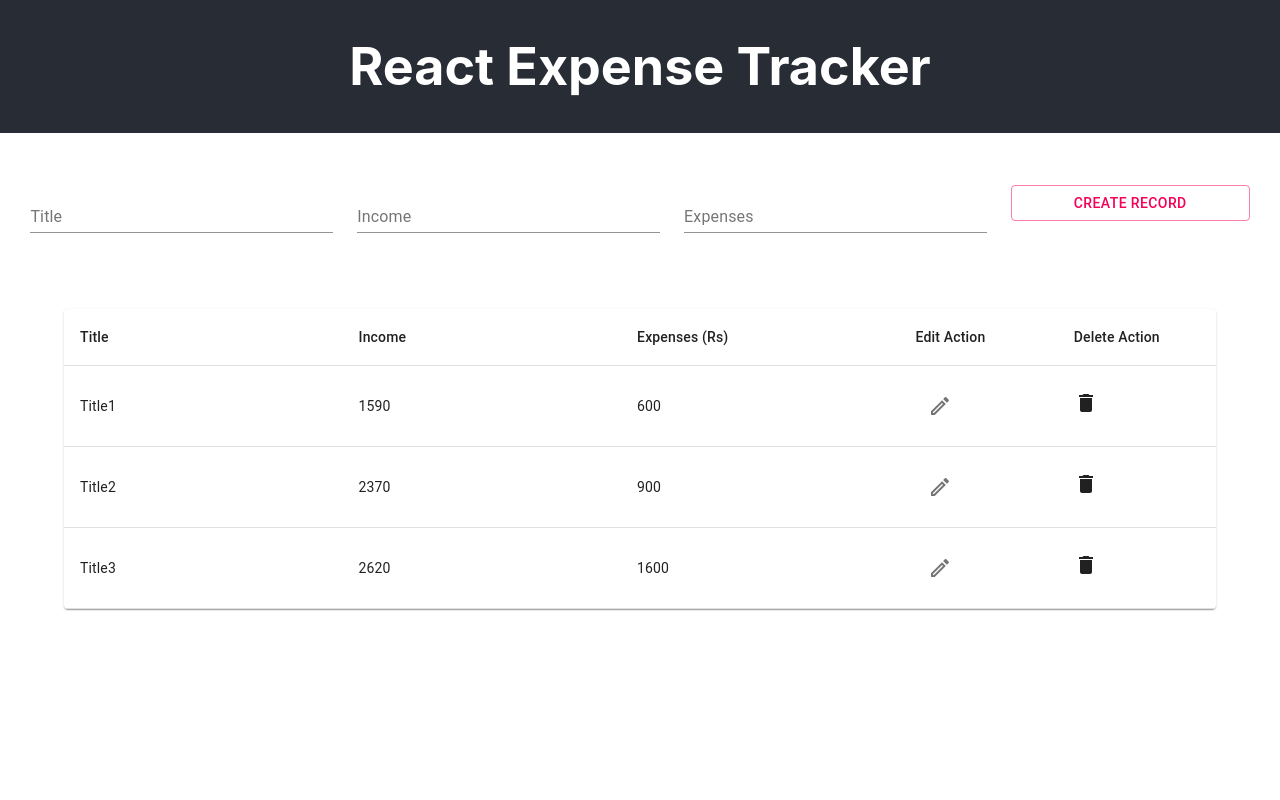
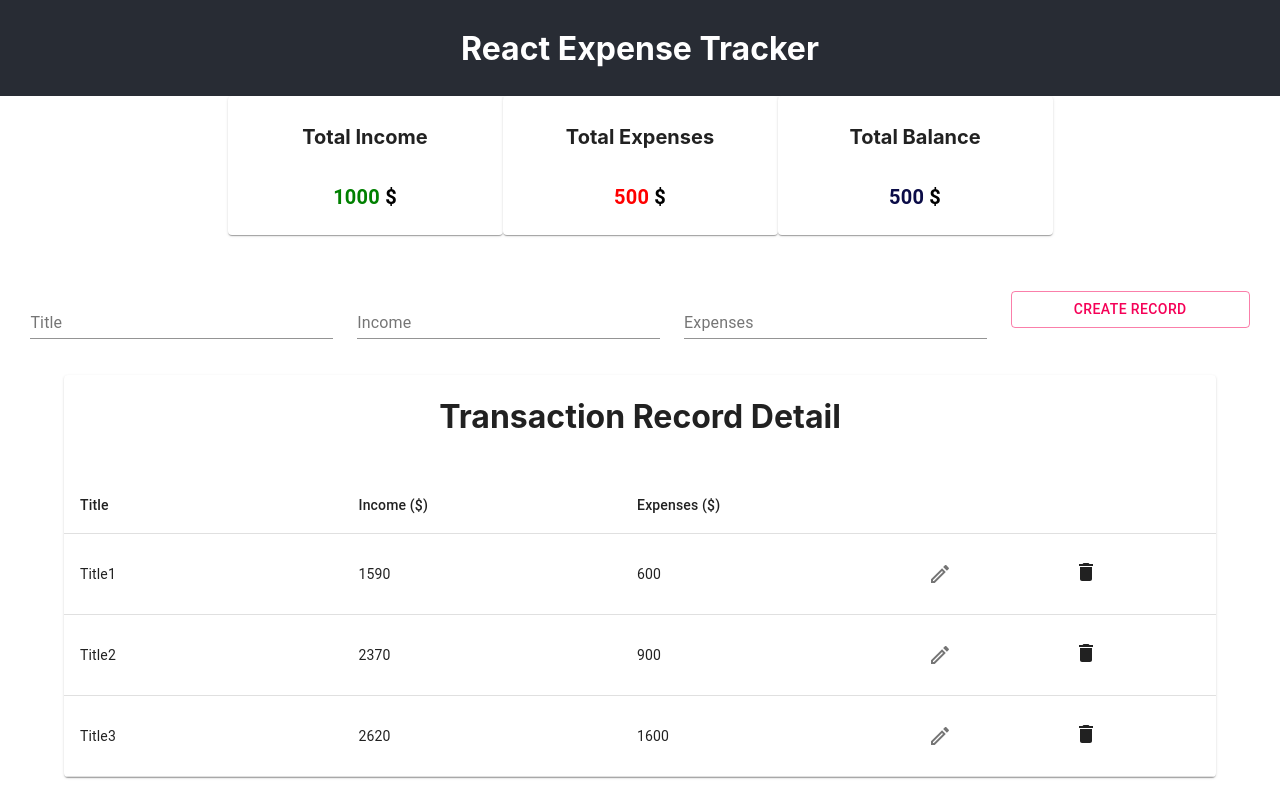
Before and after one commit to ZeeshanRaza25/React-Expense-Tracker, a React (Create React App) app: page / in a window 1280 px wide. Built offline with nearby package versions, Linux system fonts and the light colour scheme.

Commit message:
ShowResult Component added

```diff
--- a/src/App.css
+++ b/src/App.css
@@ -4,12 +4,12 @@
 
 .App-header {
   background-color: #282c34;
-  min-height: 10vh;
+  height: 12vh;
   display: flex;
-  flex-direction: column;
+  /* flex-direction: column; */
   align-items: center;
   justify-content: center;
-  font-size: calc(10px + 2vmin);
+  /* font-size: calc(10px + 2vmin); */
   color: white;
 }
 /* .TableContainer {
--- a/src/App.js
+++ b/src/App.js
@@ -2,6 +2,7 @@ import React from 'react';
 import './App.css';
 import InputData from './components/Inputdata';
 import TableComponent from './components/Table';
+import ShowResult from './components/ShowResult';
 
 
 function App() {
@@ -10,11 +11,11 @@ function App() {
       <header className="App-header">
         <h1>React Expense Tracker</h1>
       </header>
+      <ShowResult />
+      <br /><br />
       <div>
-        <br /><br />
         <InputData />
       </div>
-      <br /><br />
       <TableComponent />
     </div>
   );
--- a/src/components/Inputdata.jsx
+++ b/src/components/Inputdata.jsx
@@ -1,4 +1,4 @@
-import React from 'react';
+import React, { useState } from 'react';
 import { makeStyles } from '@material-ui/core/styles';
 import TextField from '@material-ui/core/TextField';
 import Button from '@material-ui/core/Button';
@@ -12,16 +12,19 @@ const useStyles = makeStyles((theme) => ({
     },
 }));
 
+export default function InputData() {
+    let [Title, setTitle] = useState('');
+    let [Income, setIncome] = useState(0);
+    let [Expense, setExpense] = useState(0);
 
-export default function InputData() {
     const classes = useStyles();
 
     return (
         <form className={classes.root} noValidate autoComplete="off">
-            <TextField id="standard-basic" label="Title" />
-            <TextField id="standard-basic" label="Income" />
-            <TextField id="standard-basic" label="Expenses" />
-            <Button variant="outlined" color="secondary">
+            <TextField id="standard-basic" label="Title" onChange={(event) => setTitle(event.target.value)} />
+            <TextField id="standard-basic" label="Income" onChange={(event) => setIncome(event.target.value)} />
+            <TextField id="standard-basic" label="Expenses" onChange={(event) => setExpense(event.target.value)} />
+            <Button variant="outlined" color="secondary" onClick={() => console.log(Title, Income, Expense)}>
                 Create Record
             </Button>
         </form>
--- /dev/null
+++ b/src/components/ShowResult.jsx
@@ -0,0 +1,58 @@
+import React from 'react';
+import { makeStyles } from '@material-ui/core/styles';
+import Card from '@material-ui/core/Card';
+import CardContent from '@material-ui/core/CardContent';
+import Typography from '@material-ui/core/Typography';
+
+const useStyles = makeStyles({
+    root: {
+        minWidth: 275,
+        display: 'inline-block'
+    },
+    title: {
+        fontSize: 20,
+        fontWeight: "bold"
+    },
+    text: {
+        fontSize: 20,
+        fontWeight: 'Light'
+    },
+});
+
+export default function ShowResult() {
+    const classes = useStyles();
+    let income = 1000;
+    let expenses = 500;
+    let totalBalance = income - expenses;
+    return (
+        <div>
+            <Card className={classes.root} >
+                <CardContent>
+                    <h1 className={classes.text}>Total Income</h1>
+                    <br />
+                    <Typography className={classes.title} style={{ color: "green" }} variant="body2" component="p">
+                        {income} <span style={{ color: "black", fontWeight: 'bold' }}>$</span>
+                    </Typography>
+                </CardContent>
+            </Card>
+            <Card className={classes.root} >
+                <CardContent>
+                    <h1 className={classes.text}>Total Expenses</h1>
+                    <br />
+                    <Typography className={classes.title} style={{ color: "red" }} variant="body2" component="p">
+                        {expenses} <span style={{ color: "black", fontWeight: 'bold' }}>$</span>
+                    </Typography>
+                </CardContent>
+            </Card>
+            <Card className={classes.root} >
+                <CardContent>
+                    <h1 className={classes.text}>Total Balance</h1>
+                    <br />
+                    <Typography className={classes.title} style={{ color: "#0B0C47" }} variant="body2" component="p">
+                        {totalBalance} <span style={{ color: "black", fontWeight: 'bold' }}>$</span>
+                    </Typography>
+                </CardContent>
+            </Card>
+        </div>
+    );
+}
--- a/src/components/Table.jsx
+++ b/src/components/Table.jsx
@@ -120,15 +120,19 @@ function TableComponent() {
 
     return (
         <Paper className={classes.root}>
+            <h1>
+                Transaction Record Detail
+            </h1>
+            <br/>
             <Table className={classes.table} aria-label="caption table">
                 {/* <caption>A barbone structure table example with a caption</caption> */}
                 <TableHead>
                     <TableRow>
                         <TableCell align="left">Title </TableCell>
-                        <TableCell align="left">Income</TableCell>
-                        <TableCell align="left">Expenses&nbsp;(Rs)</TableCell>
-                        <TableCell align="left">Edit Action</TableCell>
-                        <TableCell align="left">Delete Action</TableCell>
+                        <TableCell align="left">Income&nbsp;($)</TableCell>
+                        <TableCell align="left">Expenses&nbsp;($)</TableCell>
+                        <TableCell align="left" />
+                        <TableCell align="left" />
                     </TableRow>
                 </TableHead>
                 <TableBody>
```
